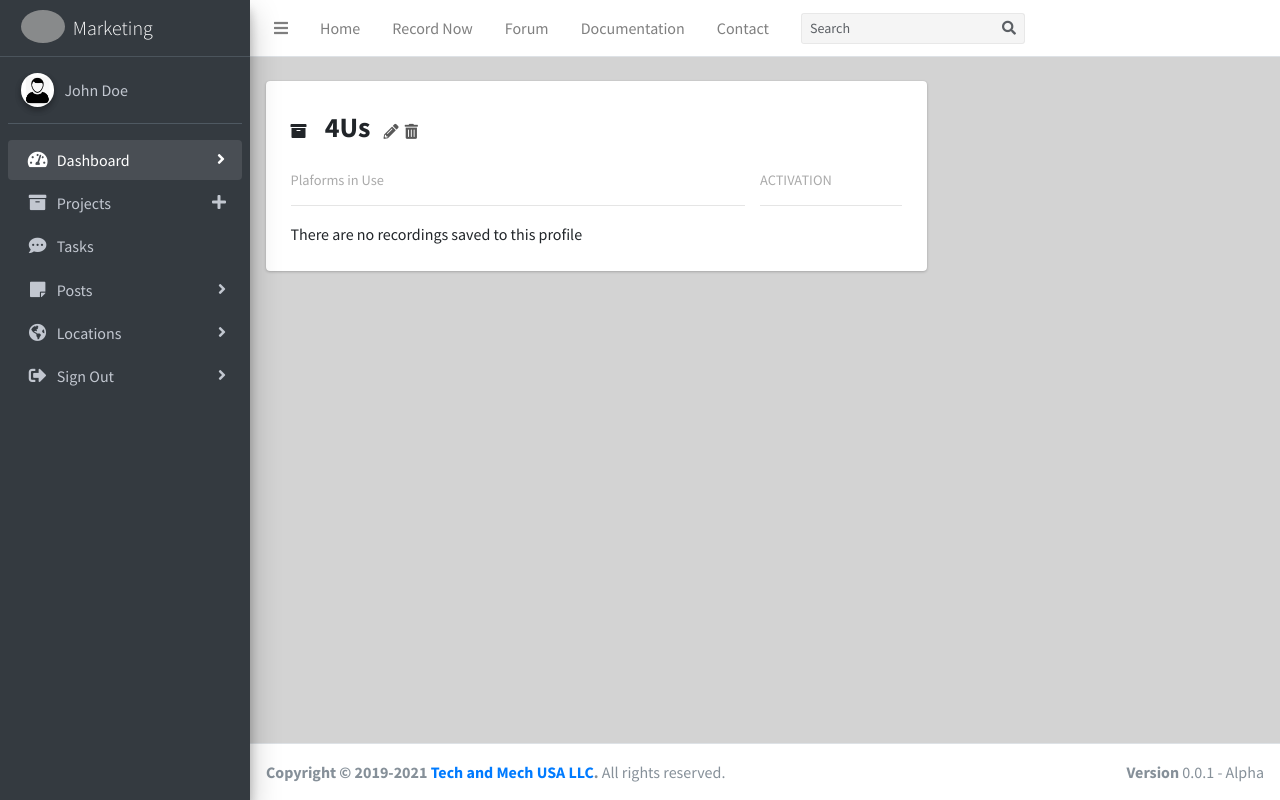
After one commit to BobbyRobillard/marketing-management, a Django app: page /marketing/ in a window 1280 px wide. The commit adds this page. Run offline with Django 3.2, Linux system fonts and the light colour scheme; some libraries are stand-ins or nearby versions; grey boxes are pictures that could not be loaded.

Commit message:
Beginning of dashboard creation

```diff
--- /dev/null
+++ b/marketing/templates/marketing/homepage.html
@@ -0,0 +1,54 @@
+{% extends 'website/base.html' %}
+
+{% block content %}
+<div class="row">
+  <div class="col-md-8">
+    <div class="card" style="padding-bottom:15px;">
+      <span>
+        <i class="fas fa-archive main"></i>
+        <text style="font-weight:600;font-size:28px;margin-left:15px;">4Us</text>
+        <i class="fas fa-pencil-alt edit action-link animated item" href="#" style="margin-left:5px;"></i>
+        <i class="fas fa-trash-alt delete action-link animated item" href="#"></i>
+      </span>
+      <br>
+      <div class="row">
+        <div class="col-9">
+          <h6>Plaforms in Use</h6>
+          <hr>
+            {% for platform in current_project.platforms %}
+              <div class="row" style="margin-bottom:10px;">
+                <div class="col-9">
+                  {{ platform }}
+                </div>
+                <div class="col text-right">
+                  <i class="fas fa-pencil-alt edit action-link animated item text-right" href="#" style="margin-left:5px;"></i>
+                  <i class="fas fa-trash-alt delete action-link animated item text-right" href="#"></i>
+                </div>
+              </div>
+            {% empty %}
+            <div class="row" style="margin-bottom:10px;">
+              <div class="col">
+                There are no recordings saved to this profile
+              </div>
+            </div>
+            {% endfor %}
+        </div>
+        <div class="col">
+          <h6>ACTIVATION</h6>
+          <hr>
+          {% for recording in settings.current_profile.get_recordings %}
+          <div class="row" style="margin-bottom:10px;">
+            <div class="col">
+              <text class="key-code">{{ recording.key_code }}</text>
+            </div>
+          </div>
+          {% endfor %}
+        </div>
+      </div>
+    </div>
+  </div>
+  <div class="col-md-4">
+
+  </div>
+</div>
+{% endblock content %}
--- a/marketing/urls.py
+++ b/marketing/urls.py
@@ -2,10 +2,8 @@ from django.conf.urls import url, include
 
 from . import views
 
-# Application Routes (URLs)
-
 app_name = "marketing"
 
 urlpatterns = [
-    # General Page Views
+    url(r"^$", views.homepage_view, name="homepage")
 ]
--- a/marketing/views.py
+++ b/marketing/views.py
@@ -1,3 +1,7 @@
 from django.shortcuts import render
 
+
 # Create your views here.
+def homepage_view(request):
+    context = {}
+    return render(request, 'marketing/homepage.html', context)
--- a/website/templates/website/base.html
+++ b/website/templates/website/base.html
@@ -360,21 +360,9 @@
 			    <div class="row">
             {% include 'website/server_messages.html' %}
 
-              <div class="col-sm-6 col-xl-8">
+              <div class="col">
                 {% block content %}
                 {% endblock content %}
-              </div>
-
-              <div class="col">
-                  {% block settings %}
-                  {% endblock settings %}
-
-                  <div class="row">
-                    <div class="col">
-                      {% block stats %}
-                      {% endblock stats %}
-                    </div>
-                  </div>
               </div>
 
             </div>
```
Also changed, not shown: website/views.py (+3 -4 lines).
